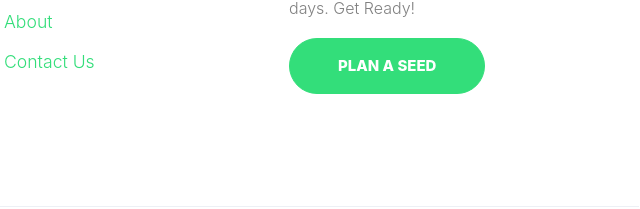
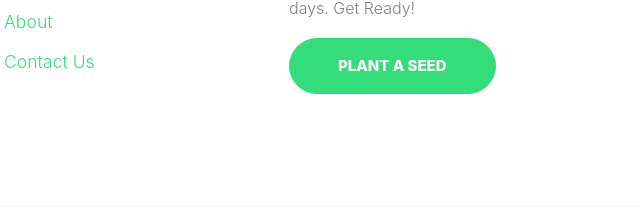
Before and after one commit to plantinq/plantinq.github.io, a plain HTML site: page index.html in a window 1280 px wide. Shown: the part 2988-3197 px from the top of the page, 556-1196 px from the left. Drawn offline with Linux system fonts and the light colour scheme; files whose address does not match are found by name; a web font is replaced by a local one.

Commit message:
Small Changes

```diff
--- a/index.html
+++ b/index.html
@@ -261,7 +261,7 @@
             <h3>Get Early Access</h3>
             <p>We are launching our platform in a couple of days. Get Ready!</p>
 
-            <p data-aos="fade-up" data-aos-delay="300"><a href="https://forms.gle/zadxMkQpGavDHjTv8" class="btn btn-primary py-3 px-5 btn-pill">Plan A Seed</a></p>
+            <p data-aos="fade-up" data-aos-delay="300"><a href="https://forms.gle/zadxMkQpGavDHjTv8" class="btn btn-primary py-3 px-5 btn-pill">Plant A Seed</a></p>
             <!--<form action="#" class="footer-subscribe">
               <div class="d-flex mb-5">
                 <input type="text" class="form-control rounded-0" placeholder="Enter Email Address">
```
